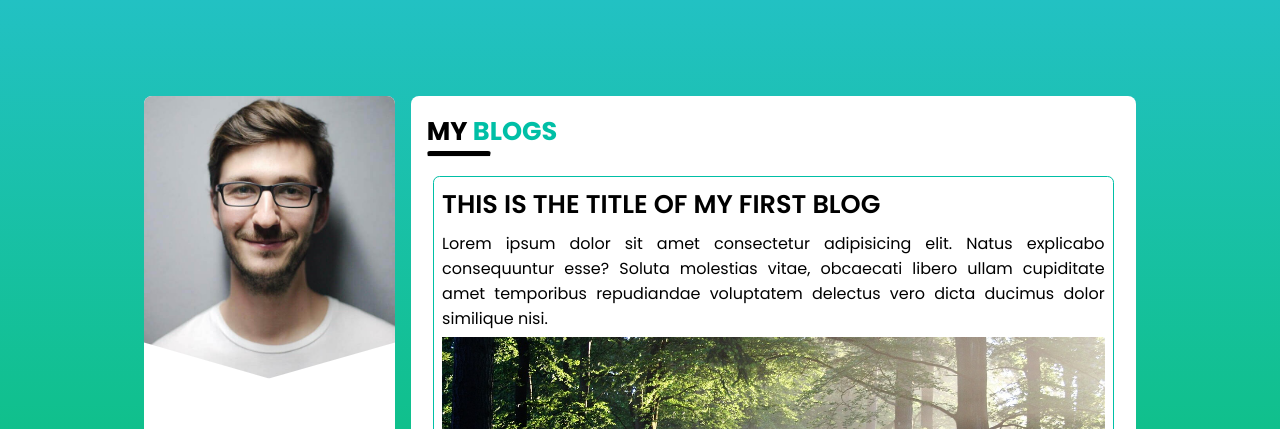
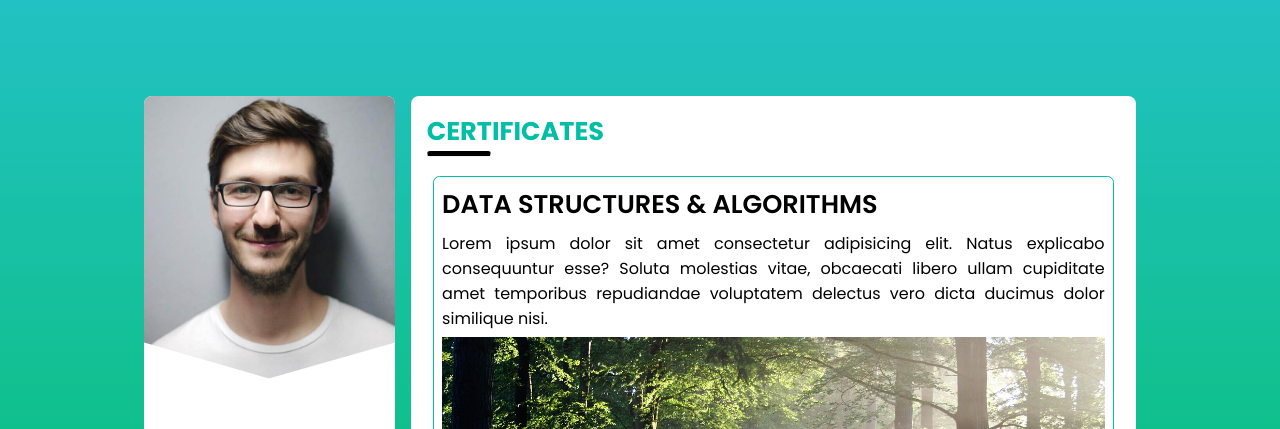
Before and after one commit to Abhishek-Kaushal01/Portfolio, a website: page blogs.html in a window 1280 px wide. Shown: the top 429 px of the page. Drawn offline with Linux system fonts and the light colour scheme; files that its build step writes are made by us from their sources; files whose address does not match are found by name.

Commit message:
change blog name

```diff
--- a/blogs.html
+++ b/blogs.html
@@ -17,7 +17,7 @@
         integrity="sha512-Fo3rlrZj/k7ujTnHg4CGR2D7kSs0v4LLanw2qksYuRlEzO+tcaEPQogQ0KaoGN26/zrn20ImR1DfuLWnOo7aBA=="
         crossorigin="anonymous" referrerpolicy="no-referrer" />
 
-    <title>Blogs</title>
+    <title>Certificates</title>
 </head>
 
 <body>
@@ -26,7 +26,7 @@
 
         <!-- Global Menu -->
         <div id="global_menu_button_container">
-            <p class="site_title">Blog</p>
+            <p class="site_title">Certificates</p>
             <i class="fa fa-bars" id="global_menu_button"></i>
         </div>
 
@@ -84,12 +84,13 @@
         <div class="content_container">
             <!-- Blogs Page -->
             <div class="blogs_page">
-                <h2 class="title">My <span>Blogs</span></h2>
+                <h2 class="title"><span>Certificates</span></h2>
                 <hr class="line">
                 <div class="blogs_container">
                     <!-- Single Blog -->
                     <div class="blog_box">
-                        <h2 class="blog_title">This is the Title of my first blog</h2>
+                        <h2 class="blog_title">Data Structures & Algorithms
+                        </h2>
                         <p class="blog_text">Lorem ipsum dolor sit amet consectetur adipisicing elit. Natus explicabo
                             consequuntur esse? Soluta molestias vitae, obcaecati libero ullam cupiditate amet temporibus
                             repudiandae voluptatem delectus vero dicta ducimus dolor similique nisi.</p>
```
Also changed, not shown: index.html (+1 -1 lines).
